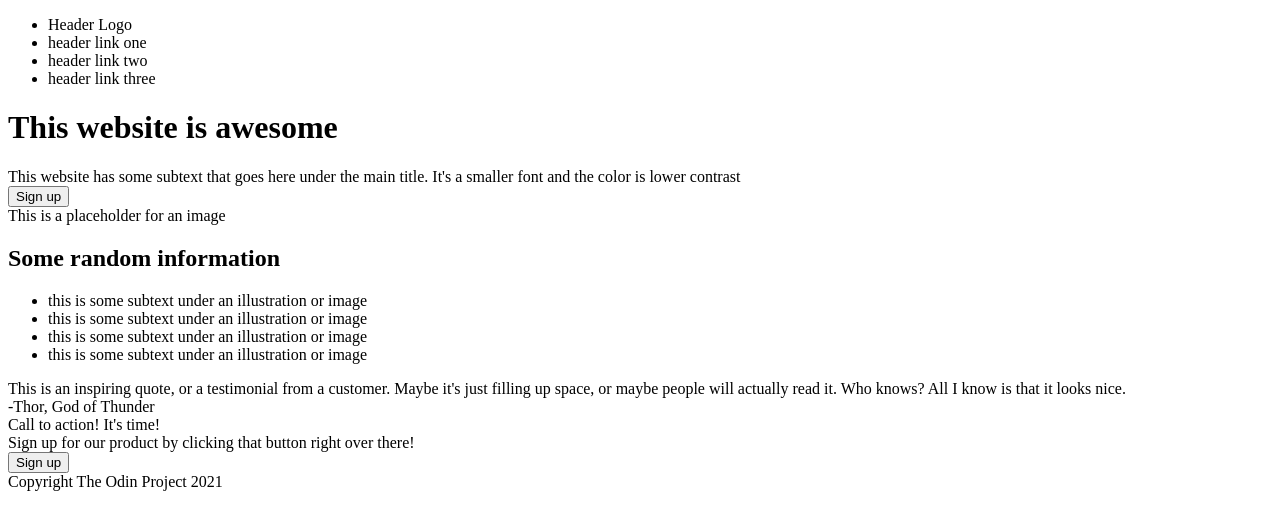
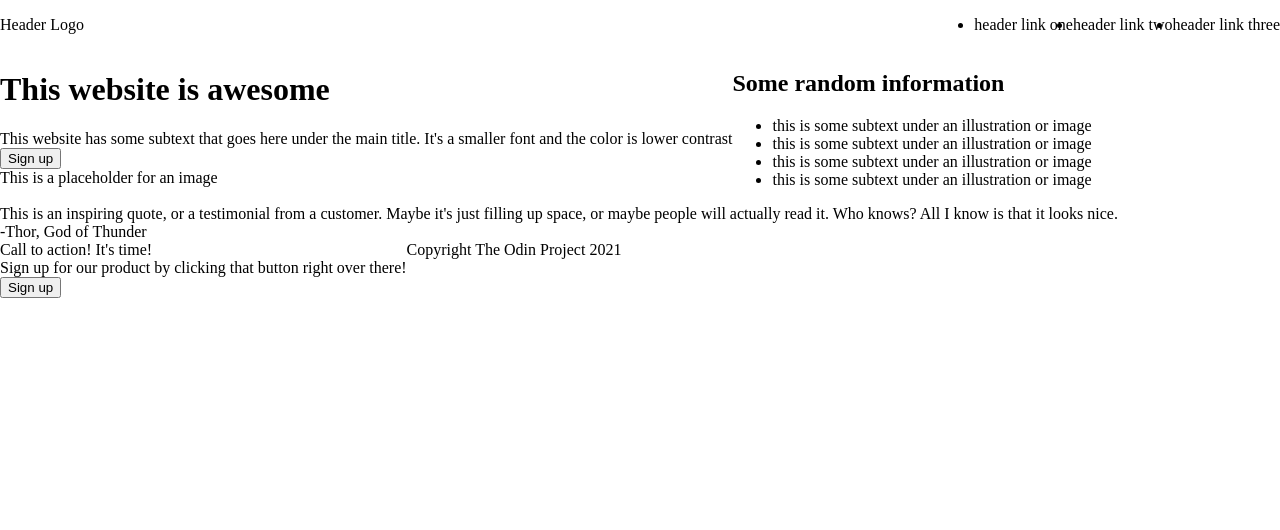
Before and after one commit to TheEternalVoid/project-landing-page, a plain HTML site: page index.html in a window 1280 px wide. Drawn offline with Linux system fonts and the light colour scheme.

Commit message:
Cleaned up structure began flex styling

```diff
--- a/index.html
+++ b/index.html
@@ -9,16 +9,16 @@
 </head>
 <body>
     <div class="flex-container">
-        <div class="header">
             <div class="nav">
-                <ul>
-                    <li>Header Logo</li>
-                    <li>header link one</li>
-                    <li> header link two</li>
-                    <li> header link three</li>
-                </ul>
-            </div>
-        </div>
+                    <div class="headerlogo">
+                        Header Logo
+                    </div>
+                    <ul class="navul">
+                        <li>header link one</li>
+                        <li> header link two</li>
+                        <li> header link three</li>
+                    </ul>
+             </div>
 
         <div class="content-one">
             <h1>This website is awesome</h1>
--- a/style.css
+++ b/style.css
@@ -0,0 +1,26 @@
+body {
+    margin: 0;
+    display: flex;
+}
+
+.flex-container {
+    display: flex;
+    flex-direction: row;
+    flex-wrap: wrap;
+
+}
+
+.nav {
+    width: 100%;
+    display: flex;
+    justify-content: space-between;
+}
+
+.navul {
+    display: flex;
+}
+
+.headerlogo {
+    display: flex;
+    align-items: center;
+}
```
